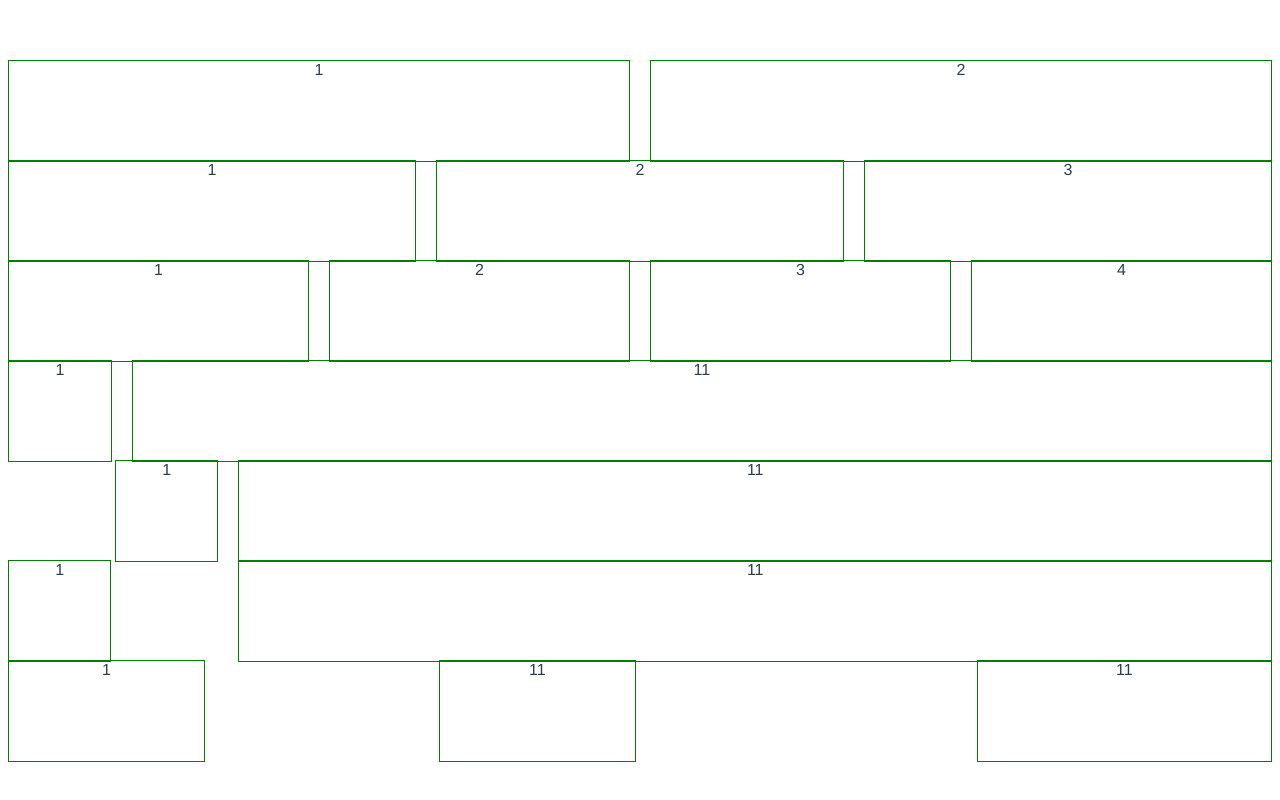
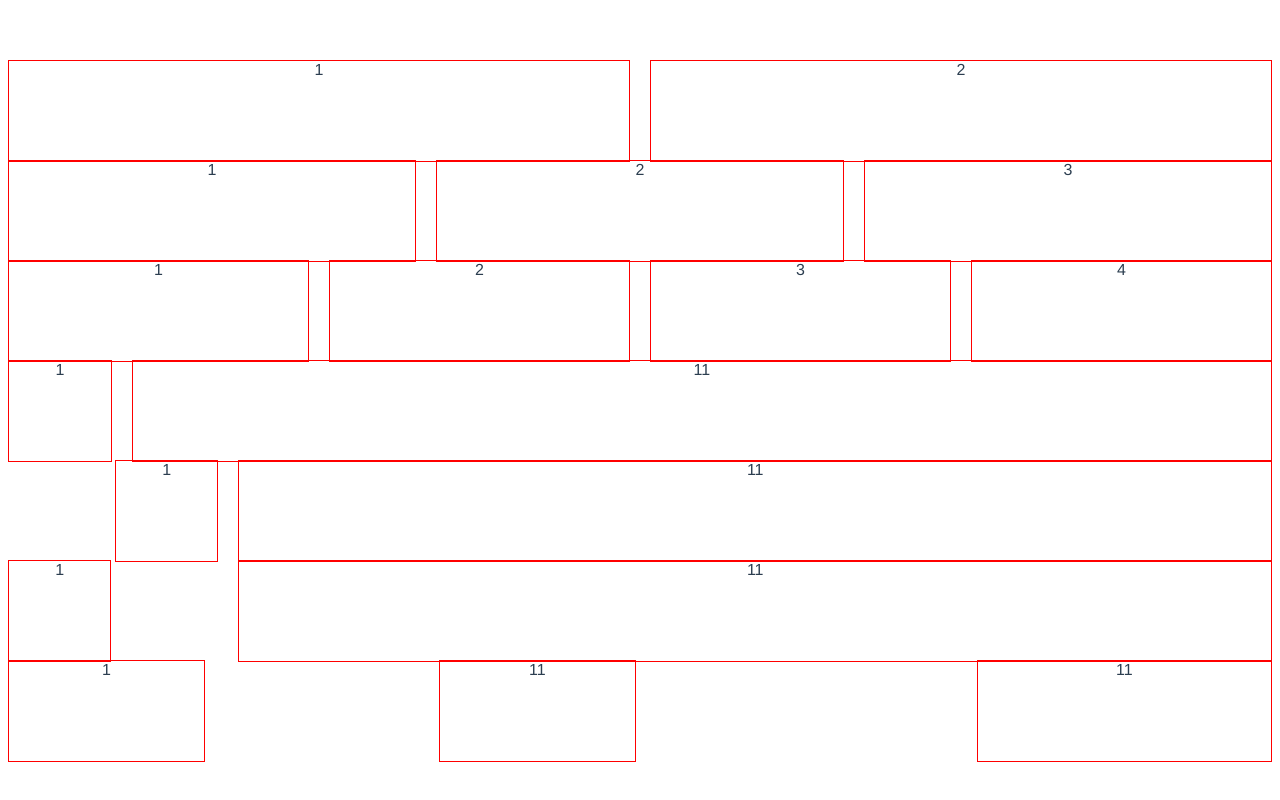
Before and after one commit to syqymyl/mango-ui, a Vue app: page / in a window 1280 px wide. Built offline with nearby package versions, Linux system fonts and the light colour scheme.

Commit message:
去除对属性的监听

```diff
--- a/src/App.vue
+++ b/src/App.vue
@@ -15,22 +15,22 @@
       <Col>3</Col>
       <Col>4</Col>
     </Row>
-    <Row :gutter="20">
-      <Col :span="2">1</Col>
-      <Col :span="22">11</Col>
+    <Row gutter="20">
+      <Col span="2">1</Col>
+      <Col span="22">11</Col>
     </Row>
-    <Row :gutter="20">
-      <Col :span="2" :offset="2">1</Col>
-      <Col :span="20">11</Col>
+    <Row gutter="20">
+      <Col span="2" offset="2">1</Col>
+      <Col span="20">11</Col>
     </Row>
-    <Row :gutter="20">
-      <Col :span="2">1</Col>
-      <Col :span="20" :offset="2">11</Col>
+    <Row gutter="20">
+      <Col span="2">1</Col>
+      <Col span="20" offset="2">11</Col>
     </Row>
-    <Row :gutter="20">
-      <Col :span="4">1</Col>
-      <Col :span="4" :offset="4">11</Col>
-      <Col :span="6" :offset="6">11</Col>
+    <Row gutter="20">
+      <Col span="4">1</Col>
+      <Col span="4" offset="4">11</Col>
+      <Col span="6" offset="6">11</Col>
     </Row>
   </div>
 </template>
--- a/src/component/Col.vue
+++ b/src/component/Col.vue
@@ -1,6 +1,6 @@
 <template>
   <div class="col" :class="colClass" :style="colStyle">
-    <div style="border: 1px solid green; height: 100px">
+    <div style="border: 1px solid red; height: 100px">
       <slot></slot>
     </div>
   </div>
@@ -18,7 +18,7 @@ export default defineComponent({
     },
   },
   setup(props, context) {
-    const { span, offset } = props
+    let { span, offset } = props
     const colClass = computed(() => {
       return [span && `col-${span}`, offset && `offset-${offset}`]
     })
```
